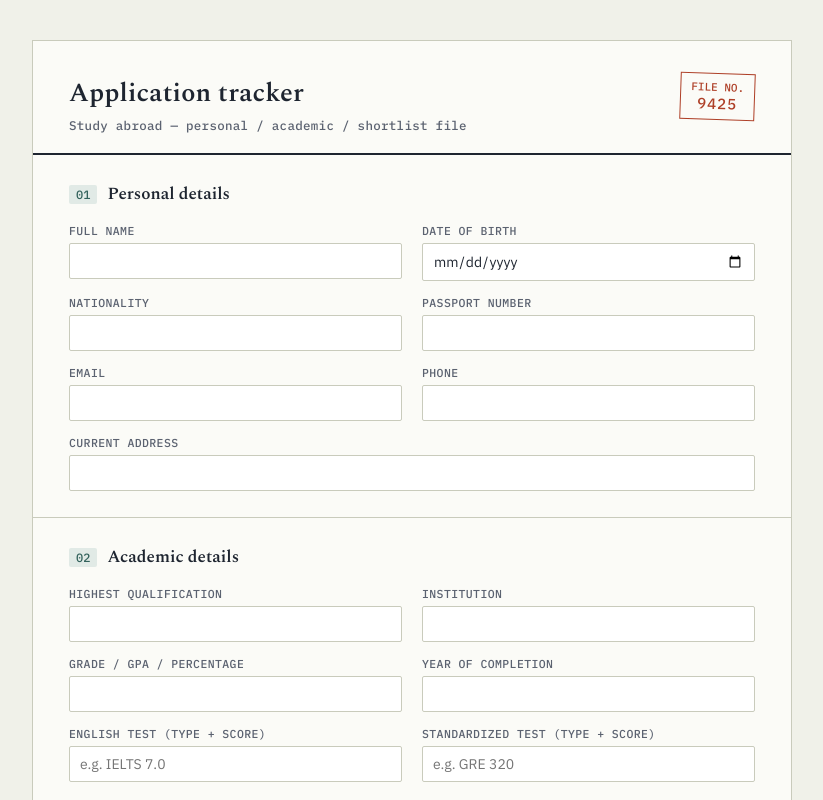
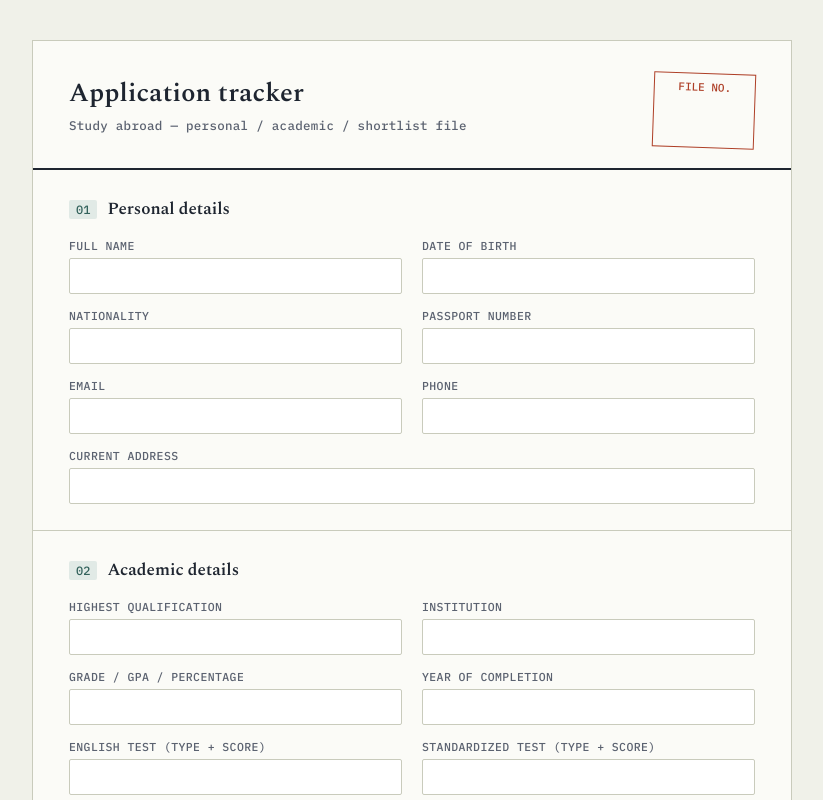
Before and after one commit to nisthaeducation/safaltaaa, a plain HTML site: page index.html in a window 1280 px wide. Shown: the top 800 px of the page, without its empty margins (228-1051 px from the left). Drawn offline with nearby package versions, Linux system fonts and the light colour scheme.

Commit message:
Update index.html
2nd commit

```diff
--- a/index.html
+++ b/index.html
@@ -168,14 +168,14 @@
       <h1>Application tracker</h1>
       <p>Study abroad — personal / academic / shortlist file</p>
     </div>
-    <div class="stamp">FILE NO.<span id="fileNo">—</span></div>
+    <div class="stamp">FILE NO.<span id="fileNo"><pre>        </pre></span></div>
   </div>
 
   <section>
     <div class="sec-label"><span class="sec-num">01</span><h2>Personal details</h2></div>
     <div class="grid">
       <div class="field"><label>Full name</label><input type="text"></div>
-      <div class="field"><label>Date of birth</label><input type="date"></div>
+      <div class="field"><label>Date of birth</label><input type="text"></div>
       <div class="field"><label>Nationality</label><input type="text"></div>
       <div class="field"><label>Passport number</label><input type="text"></div>
       <div class="field"><label>Email</label><input type="email"></div>
@@ -191,8 +191,8 @@
       <div class="field"><label>Institution</label><input type="text"></div>
       <div class="field"><label>Grade / GPA / percentage</label><input type="text"></div>
       <div class="field"><label>Year of completion</label><input type="text"></div>
-      <div class="field"><label>English test (type + score)</label><input type="text" placeholder="e.g. IELTS 7.0"></div>
-      <div class="field"><label>Standardized test (type + score)</label><input type="text" placeholder="e.g. GRE 320"></div>
+      <div class="field"><label>English test (type + score)</label><input type="text" ></div>
+      <div class="field"><label>Standardized test (type + score)</label><input type="text"></div>
     </div>
   </section>
 
@@ -229,7 +229,7 @@
 
   <section>
     <div class="sec-label"><span class="sec-num">06</span><h2>Remarks</h2></div>
-    <textarea placeholder="Notes, follow-ups, anything not required yet..."></textarea>
+    <textarea ></textarea>
   </section>
 
   <div class="foot">
@@ -263,8 +263,8 @@ function addRow(bodyId){
 }
 for(let i=0;i<2;i++){addRow('uniRows');addRow('courseRows');}
 
-const fileNo = String(Math.floor(1000 + Math.random()*8999));
-document.getElementById('fileNo').textContent = fileNo;
+// const fileNo = String(Math.floor(1000 + Math.random()*8999));
+// document.getElementById('fileNo').textContent = fileNo;
 </script>
 </body>
 </html>
```
